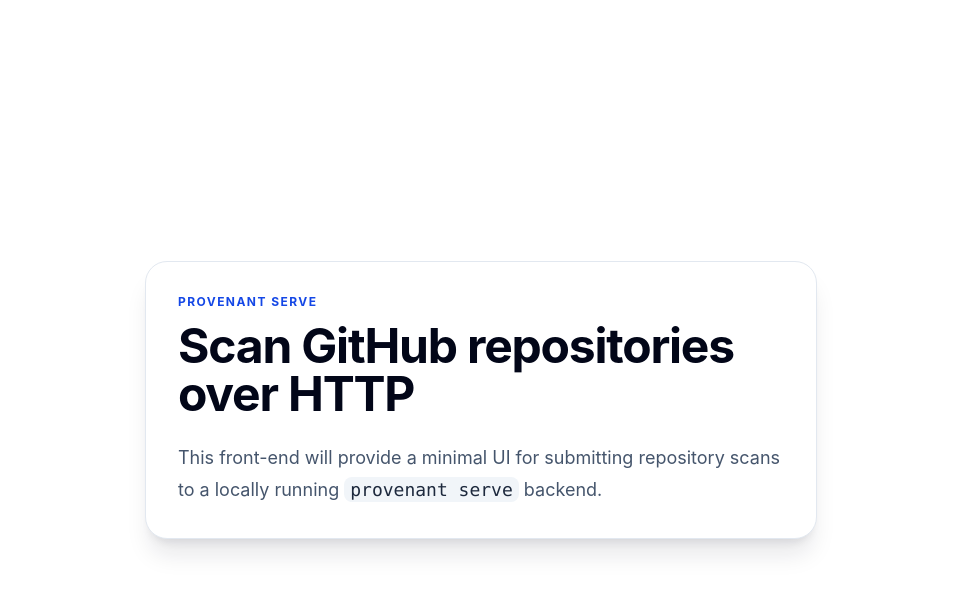
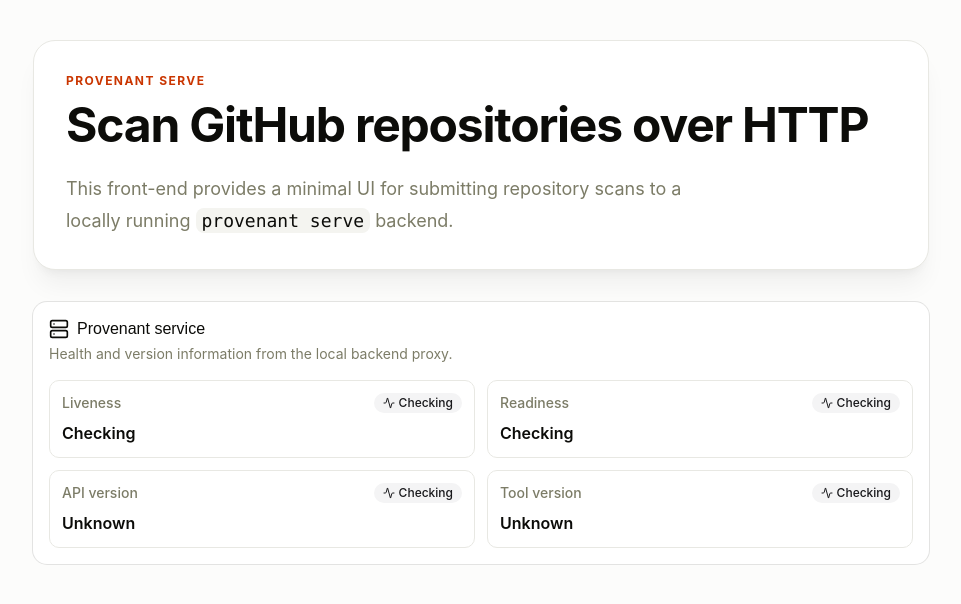
Before and after one commit to Etsija/provenant-serve, a React (Vite) app: page / in a window 1280 px wide. Shown: the top 604 px of the page, without its empty margins (159-1120 px from the left). Built offline with nearby package versions, Linux system fonts and the light colour scheme; no server answers.

Commit message:
Show provenant server health

```diff
--- a/package.json
+++ b/package.json
@@ -15,6 +15,7 @@
   },
   "dependencies": {
     "@fontsource-variable/geist": "^5.2.9",
+    "@tanstack/react-query": "^5.100.14",
     "@vitejs/plugin-react": "latest",
     "class-variance-authority": "^0.7.1",
     "clsx": "^2.1.1",
--- a/src/App.tsx
+++ b/src/App.tsx
@@ -1,22 +1,28 @@
+import { HealthPanel } from '@/components/HealthPanel'
+
 export function App() {
   return (
-    <main className="grid min-h-screen place-items-center px-8 py-12">
-      <section className="max-w-2xl rounded-3xl border border-slate-200 bg-white p-8 shadow-xl shadow-slate-900/10">
-        <p className="mb-3 text-xs font-bold tracking-[0.12em] text-blue-700 uppercase">
+    <main className="min-h-screen bg-muted/30 px-6 py-10 sm:px-8">
+      <div className="mx-auto flex w-full max-w-4xl flex-col gap-8">
+        <section className="rounded-3xl border bg-card p-8 text-card-foreground shadow-xl shadow-foreground/5">
+          <p className="mb-3 text-xs font-bold tracking-[0.12em] text-primary uppercase">
             Provenant Serve
           </p>
-        <h1 className="text-4xl leading-none font-bold tracking-tight text-slate-950 sm:text-5xl">
+          <h1 className="text-4xl leading-none font-bold tracking-tight sm:text-5xl">
             Scan GitHub repositories over HTTP
           </h1>
-        <p className="mt-6 text-lg leading-8 text-slate-600">
-          This front-end will provide a minimal UI for submitting repository
-          scans to a locally running{' '}
-          <code className="rounded-md bg-slate-100 px-1.5 py-0.5 text-slate-800">
+          <p className="mt-6 max-w-2xl text-lg leading-8 text-muted-foreground">
+            This front-end provides a minimal UI for submitting repository scans
+            to a locally running{' '}
+            <code className="rounded-md bg-muted px-1.5 py-0.5 text-foreground">
               provenant serve
             </code>{' '}
             backend.
           </p>
         </section>
+
+        <HealthPanel />
+      </div>
     </main>
   )
 }
--- /dev/null
+++ b/src/components/HealthPanel.tsx
@@ -0,0 +1,131 @@
+import { useQueries } from '@tanstack/react-query'
+import { Activity, Server, ShieldCheck, Wrench } from 'lucide-react'
+
+import { getLivez, getReadyz, getVersion } from '@/api/provenantApi'
+import { Alert, AlertDescription, AlertTitle } from '@/components/ui/alert'
+import { Badge } from '@/components/ui/badge'
+import {
+  Card,
+  CardContent,
+  CardDescription,
+  CardHeader,
+  CardTitle,
+} from '@/components/ui/card'
+
+type ServiceCheck = {
+  label: string
+  value: string
+  status: 'loading' | 'ok' | 'error'
+}
+
+export function HealthPanel() {
+  const [livez, readyz, version] = useQueries({
+    queries: [
+      {
+        queryKey: ['provenant', 'livez'],
+        queryFn: getLivez,
+        refetchInterval: 10_000,
+      },
+      {
+        queryKey: ['provenant', 'readyz'],
+        queryFn: getReadyz,
+        refetchInterval: 10_000,
+      },
+      {
+        queryKey: ['provenant', 'version'],
+        queryFn: getVersion,
+        staleTime: 60_000,
+      },
+    ],
+  })
+
+  const checks: ServiceCheck[] = [
+    {
+      label: 'Liveness',
+      value: livez.data?.status ?? 'Checking',
+      status: livez.isPending ? 'loading' : livez.isError ? 'error' : 'ok',
+    },
+    {
+      label: 'Readiness',
+      value: readyz.data?.status ?? 'Checking',
+      status: readyz.isPending ? 'loading' : readyz.isError ? 'error' : 'ok',
+    },
+    {
+      label: 'API version',
+      value: version.data?.api_version ?? readyz.data?.api_version ?? 'Unknown',
+      status: version.isPending ? 'loading' : version.isError ? 'error' : 'ok',
+    },
+    {
+      label: 'Tool version',
+      value: version.data?.tool_version ?? 'Unknown',
+      status: version.isPending ? 'loading' : version.isError ? 'error' : 'ok',
+    },
+  ]
+
+  const error = livez.error ?? readyz.error ?? version.error
+
+  return (
+    <Card>
+      <CardHeader>
+        <CardTitle className="flex items-center gap-2">
+          <Server className="size-5" aria-hidden="true" />
+          Provenant service
+        </CardTitle>
+        <CardDescription>
+          Health and version information from the local backend proxy.
+        </CardDescription>
+      </CardHeader>
+      <CardContent className="space-y-4">
+        {error ? (
+          <Alert variant="destructive">
+            <Wrench className="size-4" aria-hidden="true" />
+            <AlertTitle>Backend unavailable</AlertTitle>
+            <AlertDescription>
+              Start <code>provenant serve --bind 127.0.0.1:8080</code> and
+              refresh this page.
+            </AlertDescription>
+          </Alert>
+        ) : null}
+
+        <div className="grid gap-3 sm:grid-cols-2">
+          {checks.map((check) => (
+            <div
+              key={check.label}
+              className="rounded-lg border bg-background p-3"
+            >
+              <div className="mb-2 flex items-center justify-between gap-3">
+                <span className="text-sm font-medium text-muted-foreground">
+                  {check.label}
+                </span>
+                <StatusBadge status={check.status} />
+              </div>
+              <p className="truncate text-base font-semibold">{check.value}</p>
+            </div>
+          ))}
+        </div>
+      </CardContent>
+    </Card>
+  )
+}
+
+function StatusBadge({ status }: { status: ServiceCheck['status'] }) {
+  if (status === 'loading') {
+    return (
+      <Badge variant="secondary">
+        <Activity className="size-3" aria-hidden="true" />
+        Checking
+      </Badge>
+    )
+  }
+
+  if (status === 'error') {
+    return <Badge variant="destructive">Error</Badge>
+  }
+
+  return (
+    <Badge variant="outline">
+      <ShieldCheck className="size-3" aria-hidden="true" />
+      OK
+    </Badge>
+  )
+}
--- a/src/main.tsx
+++ b/src/main.tsx
@@ -1,10 +1,15 @@
+import { QueryClient, QueryClientProvider } from '@tanstack/react-query'
 import { StrictMode } from 'react'
 import { createRoot } from 'react-dom/client'
 import './style.css'
 import { App } from './App'
 
+const queryClient = new QueryClient()
+
 createRoot(document.getElementById('root')!).render(
   <StrictMode>
-    <App />
+    <QueryClientProvider client={queryClient}>
+      <App />
+    </QueryClientProvider>
   </StrictMode>,
 )
```
Also changed, not shown: 1 other file (tests, documents, lock files or other folders). Lines whose indentation alone changed are shown as unchanged.
